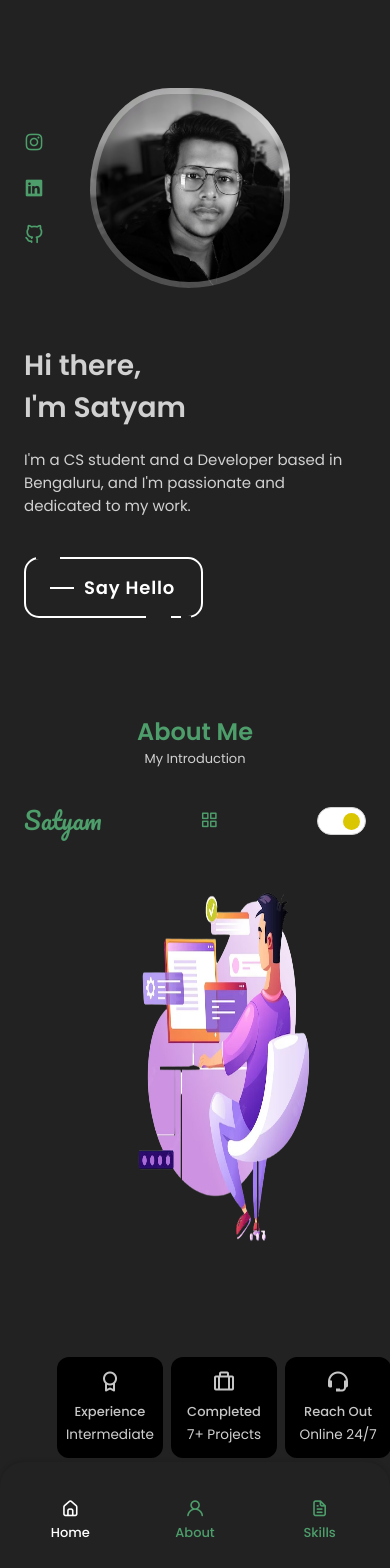
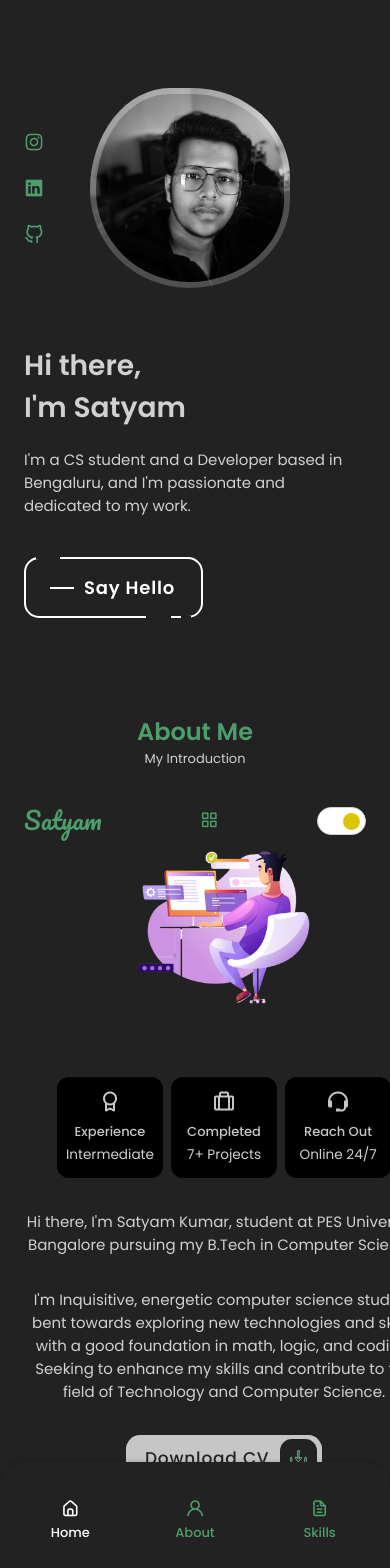
Before and after one commit to satyamksharma/portfolio-old, a React (Create React App) app: page / in a window 390 px wide. Shown: the top 1568 px of the page. Built offline with nearby package versions, Linux system fonts and the light colour scheme.

Commit message:
layout changed

```diff
--- a/src/App.css
+++ b/src/App.css
@@ -169,7 +169,7 @@ img {
 
 /*=============== LAYOUT ===============*/
 .container {
-    max-width: 968px;
+    max-width: 1280px;
     margin-left: auto;
     margin-right: auto;
 }
--- a/src/components/about/about.css
+++ b/src/components/about/about.css
@@ -133,6 +133,7 @@
 
     .about__img {
         width: 220px;
+        height: auto;
     }
 
     .box__background {
```
